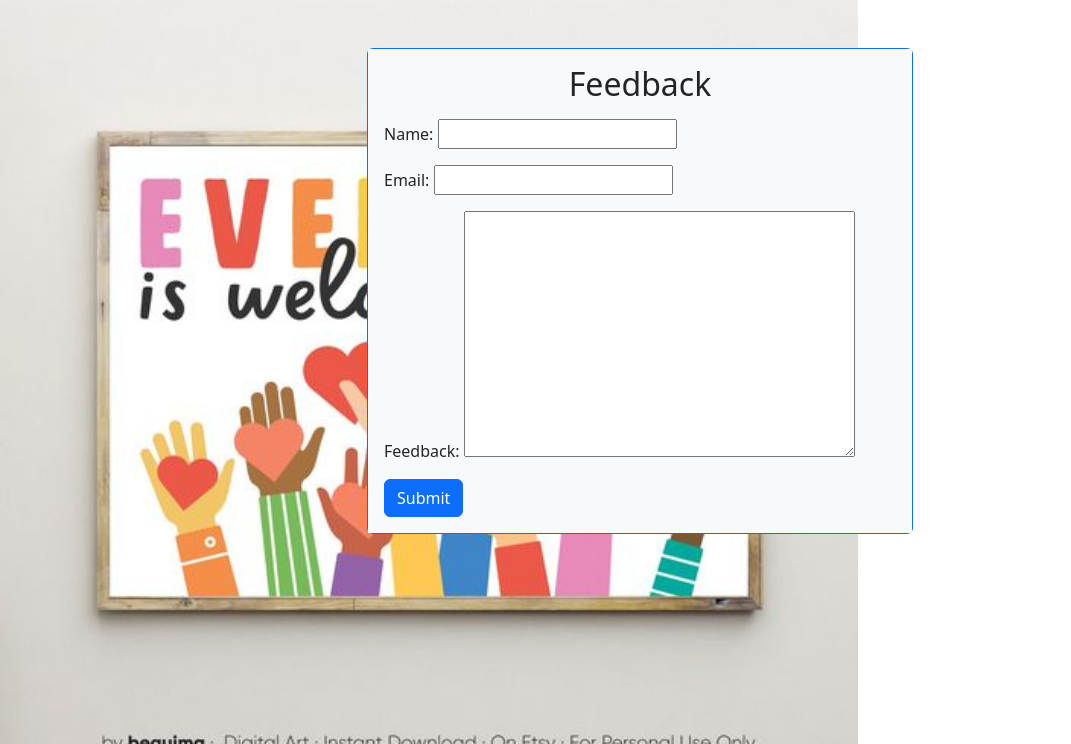
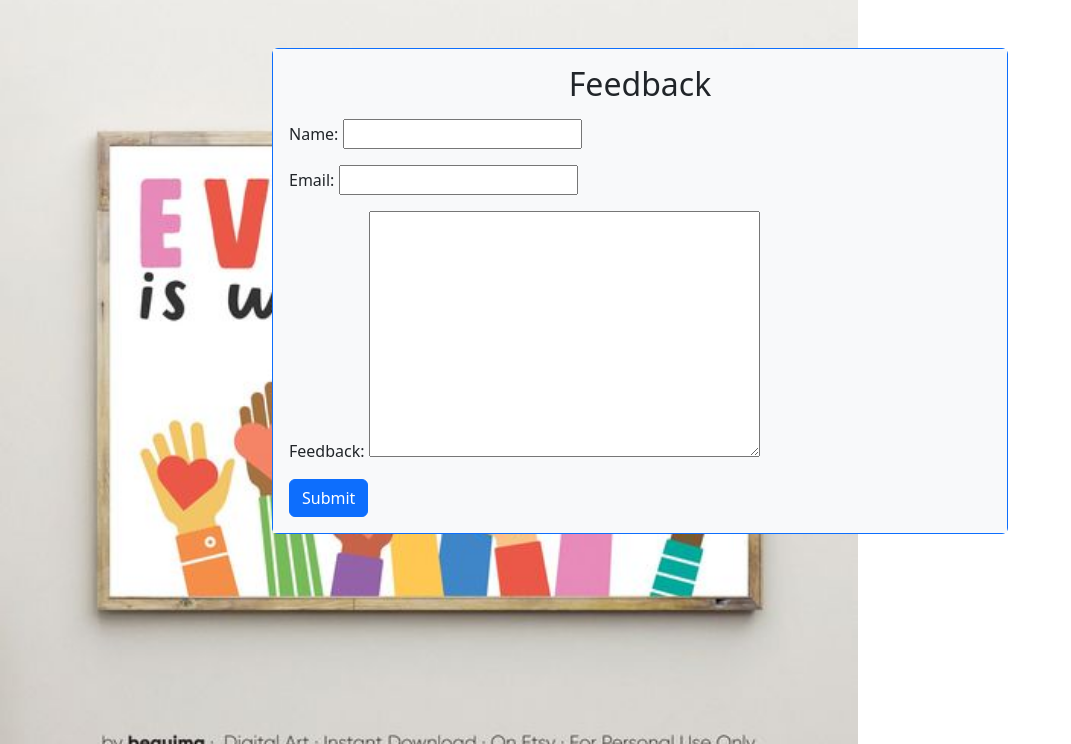
Before and after one commit to Ghousia01/Empowering_Education, a Django app: page /education/add in a window 1280 px wide. Shown: the part 56-800 px from the top of the page, without its empty margins (0-1071 px from the left). Run offline with Django 5.2, Linux system fonts and the light colour scheme.

Commit message:
Update feedback_form.html

```diff
--- a/Knowledge_Quest/education/templates/education/feedback_form.html
+++ b/Knowledge_Quest/education/templates/education/feedback_form.html
@@ -4,17 +4,17 @@
 <div class="container-fluid py-5">
   <div class="container">
     <div class="row justify-content-center">
-      <div class="col-md-6">
-        <div class="card shadow-2g rounded border-primary"> <!-- Added border-primary class for border color -->
-          <div class="card-body bg-light"> <!-- Added bg-light class for light background color -->
-            <h2 class="card-title text-center text-dark mb-3">Feedback</h2> <!-- Changed text color to dark -->
+      <div class="col-md-8">
+        <div class="card shadow-2g rounded border-primary"style="width: 100%;">
+          <div class="card-body bg-light">
+            <h2 class="card-title text-center text-dark mb-3">Feedback</h2>
             <form method="post">
               {% csrf_token %}
               <!-- Security Purpose csrf_token -->
               <div class="form-group">
                 {{ form.as_p }}
               </div>
-              <button type="submit" class="btn btn-primary btn-block">Submit</button> <!-- Changed button color to primary -->
+              <button type="submit" class="btn btn-primary btn-block">Submit</button>
             </form>
           </div>
         </div>
```
